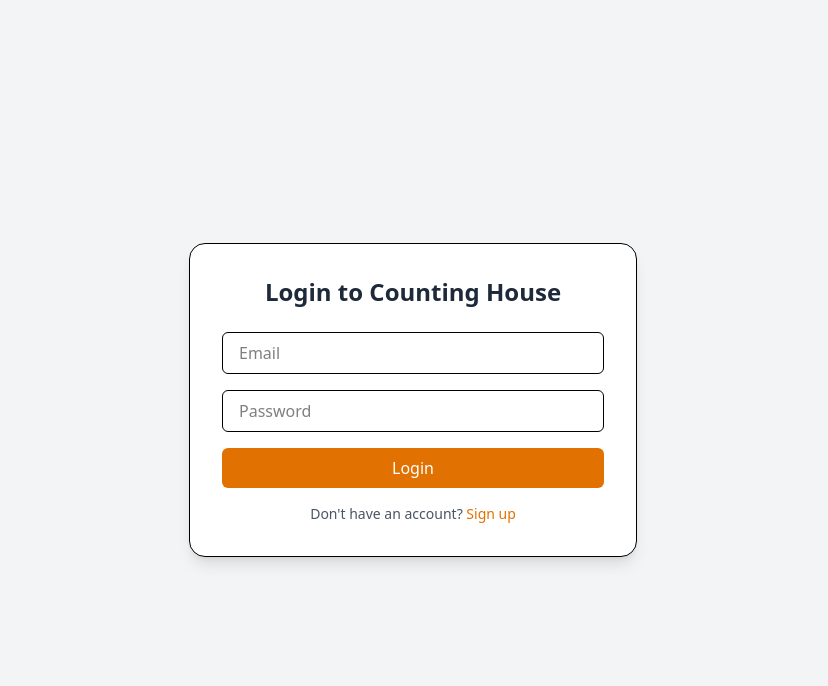
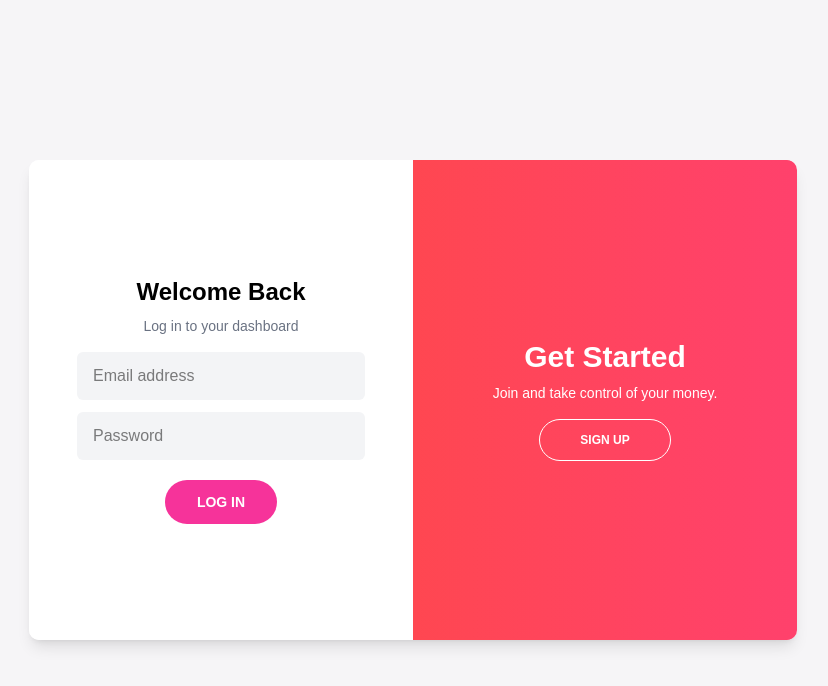
Before and after one commit to naikUmmarMukhtar/expense-manager, a React (Vite) app: page / in a window 1280 px wide. Shown: the top 686 px of the page, without its empty margins (227-1055 px from the left). Built offline with nearby package versions, Linux system fonts and the light colour scheme; no server answers.

Commit message:
improve login page

```diff
--- a/src/features/auth/AuthForm.tsx
+++ b/src/features/auth/AuthForm.tsx
@@ -6,8 +6,21 @@
   sendEmailVerification,
   signOut,
 } from "firebase/auth";
+import { postToFirebase } from "../../api/firebaseAPI";
+
+import LoginForm from "./LoginForm";
+import RegisterForm from "./RegisterForm";
 import { auth } from "../../firebaseConfig";
-import { postToFirebase } from "../../api/firebaseAPI";
+import AuthOverLay from "./AuthOverlay";
+
+export type AuthFormProps = {
+  formData: any;
+  handleChange: any;
+  handleSubmit: any;
+  loading: boolean;
+  error: string;
+  message: string;
+};
 
 export default function AuthForm() {
   const [isLogin, setIsLogin] = useState(true);
@@ -50,135 +63,84 @@
           email,
           password
         );
-
         if (!userCredential.user.emailVerified) {
-          setError("Please verify your email before continuing.");
+          setError("Please verify your email before logging in.");
           signOut(auth);
           setLoading(false);
           return;
         }
-
-        setMessage("Login successful!");
-        clearFields();
+        setMessage("Login successful.");
       } else {
         const userCredential = await createUserWithEmailAndPassword(
           auth,
           email,
           password
         );
-
         const user = userCredential.user;
-
-        await updateProfile(user, {
-          displayName: email.split("@")[0],
-        });
-
-        const uid = auth.currentUser?.uid;
-        if (!uid) throw new Error("User not authenticated");
-        await postToFirebase(`${uid}/userDetails`, {
+        await updateProfile(user, { displayName: email.split("@")[0] });
+        await postToFirebase(`${user.uid}/userDetails`, {
           email: user.email,
           displayName: user.displayName,
           createdAt: new Date().toISOString(),
         });
-
         await sendEmailVerification(user, {
           url: "https://countinghouse.netlify.app/",
         });
-
         await signOut(auth);
         setIsLogin(true);
-        setMessage(
-          "Verification email sent. Please check your inbox before logging in."
-        );
-        clearFields();
+        setMessage("Verification email sent. Please check your inbox.");
       }
+
+      clearFields();
     } catch (err: any) {
-      setError(err.message || "Authentication failed.");
+      setError(err.message || "Something went wrong.");
     } finally {
       setLoading(false);
     }
   };
 
   return (
-    <div className="flex items-center justify-center min-h-screen bg-gray-100 px-4">
-      <div className="w-full max-w-md bg-white p-8 rounded-2xl shadow-lg border">
-        <h2 className="text-2xl font-bold text-center text-gray-800 mb-6">
-          {isLogin
-            ? "Login to Counting House"
-            : "Create a Counting House Account"}
-        </h2>
+    <div className="flex flex-col items-center justify-center min-h-screen bg-[#f6f5f7] font-[Montserrat]">
+      <div
+        className={`relative w-full max-w-[768px] min-h-[480px] bg-white rounded-[10px] shadow-lg overflow-hidden`}
+      >
+        <div
+          className={`absolute top-0 h-full w-1/2 transition-all duration-500 ${
+            !isLogin ? "translate-x-full opacity-100 z-10" : "opacity-0 z-0"
+          }`}
+        >
+          <RegisterForm
+            formData={formData}
+            handleChange={handleChange}
+            handleSubmit={handleSubmit}
+            loading={loading}
+            error={error}
+            message={message}
+          />
+        </div>
 
-        <form onSubmit={handleSubmit} className="space-y-4">
-          <input
-            type="email"
-            name="email"
-            placeholder="Email"
-            className="w-full px-4 py-2 border rounded-md focus:outline-none focus:ring-2 focus:ring-amber-500"
-            value={formData.email}
-            onChange={handleChange}
-            required
+        <div
+          className={`absolute top-0 left-0 h-full w-1/2 transition-all duration-500 ${
+            !isLogin ? "translate-x-full opacity-0 z-0" : "opacity-100 z-10"
+          }`}
+        >
+          <LoginForm
+            formData={formData}
+            handleChange={handleChange}
+            handleSubmit={handleSubmit}
+            loading={loading}
+            error={error}
+            message={message}
           />
+        </div>
 
-          <input
-            type="password"
-            name="password"
-            placeholder="Password"
-            className="w-full px-4 py-2 border rounded-md focus:outline-none focus:ring-2 focus:ring-amber-500"
-            value={formData.password}
-            onChange={handleChange}
-            required
-          />
-
-          {!isLogin && (
-            <input
-              type="password"
-              name="confirmPassword"
-              placeholder="Confirm Password"
-              className="w-full px-4 py-2 border rounded-md focus:outline-none focus:ring-2 focus:ring-amber-500"
-              value={formData.confirmPassword}
-              onChange={handleChange}
-              required
-            />
-          )}
-
-          {error && (
-            <div className="text-sm text-red-600 bg-red-50 p-2 rounded-md border border-red-200">
-              {error}
-            </div>
-          )}
-
-          {message && (
-            <div className="text-sm text-green-800 bg-green-50 p-2 rounded-md border border-green-200">
-              {message}
-            </div>
-          )}
-
-          <button
-            disabled={loading}
-            className={`w-full py-2 font-medium rounded-md ${
-              loading
-                ? "bg-gray-400 text-white cursor-not-allowed"
-                : "bg-amber-600 text-white hover:bg-amber-700"
-            }`}
-          >
-            {loading ? "Please wait..." : isLogin ? "Login" : "Sign Up"}
-          </button>
-        </form>
-
-        <p className="mt-4 text-center text-sm text-gray-600">
-          {isLogin ? "Don't have an account?" : "Already have an account?"}{" "}
-          <button
-            onClick={() => {
-              setIsLogin(!isLogin);
-              setError("");
-              setMessage("");
-              clearFields();
-            }}
-            className="text-amber-600 hover:underline font-medium"
-          >
-            {isLogin ? "Sign up" : "Login"}
-          </button>
-        </p>
+        <AuthOverLay
+          isLogin={isLogin}
+          setIsLogin={setIsLogin}
+          clearFields={clearFields}
+          setError={setError}
+          setMessage={setMessage}
+        />
       </div>
     </div>
   );
--- /dev/null
+++ b/src/features/auth/AuthOverlay.tsx
@@ -0,0 +1,58 @@
+import type { AuthOverLayProps } from "../../types";
+
+export default function AuthOverLay({
+  isLogin,
+  setIsLogin,
+  clearFields,
+  setError,
+  setMessage,
+}: AuthOverLayProps) {
+  return (
+    <div
+      className={`absolute top-0 left-1/2 w-1/2 h-full overflow-hidden transition-transform duration-500 z-50 ${
+        !isLogin ? "-translate-x-full" : ""
+      }`}
+    >
+      <div
+        className={`bg-gradient-to-r from-[#FF4B2B] to-[#FF416C] text-white absolute left-[-100%] w-[200%] h-full transition-transform duration-500 ${
+          !isLogin ? "translate-x-1/2" : "translate-x-0"
+        }`}
+      >
+        <div className="absolute top-0 left-0 w-1/2 h-full flex flex-col items-center justify-center px-10 text-center">
+          <h1 className="text-3xl font-bold">Already a Member?</h1>
+          <p className="text-sm mt-2 mb-4">
+            Log in to your Counting House account
+          </p>
+          <button
+            onClick={() => {
+              setIsLogin(true);
+              setError("");
+              setMessage("");
+              clearFields();
+            }}
+            className="bg-transparent border border-white text-white font-bold text-xs uppercase py-3 px-10 rounded-full"
+          >
+            Log In
+          </button>
+        </div>
+        <div className="absolute top-0 right-0 w-1/2 h-full flex flex-col items-center justify-center px-10 text-center">
+          <h1 className="text-3xl font-bold">Get Started</h1>
+          <p className="text-sm mt-2 mb-4">
+            Join and take control of your money.
+          </p>
+          <button
+            onClick={() => {
+              setIsLogin(false);
+              setError("");
+              setMessage("");
+              clearFields();
+            }}
+            className="bg-transparent border border-white text-white font-bold text-xs uppercase py-3 px-10 rounded-full"
+          >
+            Sign Up
+          </button>
+        </div>
+      </div>
+    </div>
+  );
+}
--- /dev/null
+++ b/src/features/auth/LoginForm.tsx
@@ -0,0 +1,49 @@
+import type { LoginSignUpFormProps } from "../../types";
+
+export default function LoginForm({
+  formData,
+  handleChange,
+  handleSubmit,
+  loading,
+  error,
+  message,
+}: LoginSignUpFormProps) {
+  return (
+    <form
+      onSubmit={handleSubmit}
+      className="bg-white flex flex-col items-center justify-center h-full px-12 text-center space-y-3"
+    >
+      <h1 className="text-2xl font-bold mb-2">Welcome Back</h1>
+      <p className="text-sm text-gray-500 mb-4">Log in to your dashboard</p>
+
+      <input
+        type="email"
+        name="email"
+        placeholder="Email address"
+        className="w-full px-4 py-3 bg-gray-100 rounded-md focus:outline-none focus:ring-2 focus:ring-pink-400"
+        value={formData.email}
+        onChange={handleChange}
+        required
+      />
+      <input
+        type="password"
+        name="password"
+        placeholder="Password"
+        className="w-full px-4 py-3 bg-gray-100 rounded-md focus:outline-none focus:ring-2 focus:ring-pink-400"
+        value={formData.password}
+        onChange={handleChange}
+        required
+      />
+
+      {error && <div className="text-red-600 text-sm">⚠️ {error}</div>}
+      {message && <div className="text-green-600 text-sm">✅ {message}</div>}
+
+      <button
+        disabled={loading}
+        className="bg-pink-500 text-white rounded-full px-8 py-3 text-sm font-bold uppercase mt-2"
+      >
+        {loading ? "Logging in..." : "Log In"}
+      </button>
+    </form>
+  );
+}
--- /dev/null
+++ b/src/features/auth/RegisterForm.tsx
@@ -0,0 +1,58 @@
+import type { LoginSignUpFormProps } from "../../types";
+
+export default function RegisterForm({
+  formData,
+  handleChange,
+  handleSubmit,
+  loading,
+  error,
+  message,
+}: LoginSignUpFormProps) {
+  return (
+    <form
+      onSubmit={handleSubmit}
+      className="bg-white flex flex-col items-center justify-center h-full px-12 text-center space-y-3"
+    >
+      <h1 className="text-2xl font-bold mb-2">Create Account</h1>
+      <p className="text-sm text-gray-500 mb-4">Sign up to get started</p>
+
+      <input
+        type="email"
+        name="email"
+        placeholder="Email address"
+        className="w-full px-4 py-3 bg-gray-100 rounded-md focus:outline-none focus:ring-2 focus:ring-pink-400"
+        value={formData.email}
+        onChange={handleChange}
+        required
+      />
+      <input
+        type="password"
+        name="password"
+        placeholder="Create password"
+        className="w-full px-4 py-3 bg-gray-100 rounded-md focus:outline-none focus:ring-2 focus:ring-pink-400"
+        value={formData.password}
+        onChange={handleChange}
+        required
+      />
+      <input
+        type="password"
+        name="confirmPassword"
+        placeholder="Confirm password"
+        className="w-full px-4 py-3 bg-gray-100 rounded-md focus:outline-none focus:ring-2 focus:ring-pink-400"
+        value={formData.confirmPassword}
+        onChange={handleChange}
+        required
+      />
+
+      {error && <div className="text-red-600 text-sm">⚠️ {error}</div>}
+      {message && <div className="text-green-600 text-sm">✅ {message}</div>}
+
+      <button
+        disabled={loading}
+        className="bg-pink-500 text-white rounded-full px-8 py-3 text-sm font-bold uppercase mt-2"
+      >
+        {loading ? "Creating..." : "Sign Up"}
+      </button>
+    </form>
+  );
+}
--- a/src/index.css
+++ b/src/index.css
@@ -1,4 +1,5 @@
 @import "tailwindcss";
 * {
   /* user-select: none; */
+  font-family: "Poppins", sans-serif;
 }
--- a/src/types/index.ts
+++ b/src/types/index.ts
@@ -92,3 +92,22 @@
   onSearchByDate: (startDate: string, endDate: string) => void;
   resetDate: () => void;
 }
+export type AuthOverLayProps = {
+  isLogin: boolean;
+  setIsLogin: (val: boolean) => void;
+  clearFields: () => void;
+  setError: (val: string) => void;
+  setMessage: (val: string) => void;
+};
+export type LoginSignUpFormProps = {
+  formData: {
+    email: string;
+    password: string;
+    confirmPassword?: string;
+  };
+  handleChange: (e: React.ChangeEvent<HTMLInputElement>) => void;
+  handleSubmit: (e: React.FormEvent<HTMLFormElement>) => void;
+  loading: boolean;
+  error?: string;
+  message?: string;
+};
```
